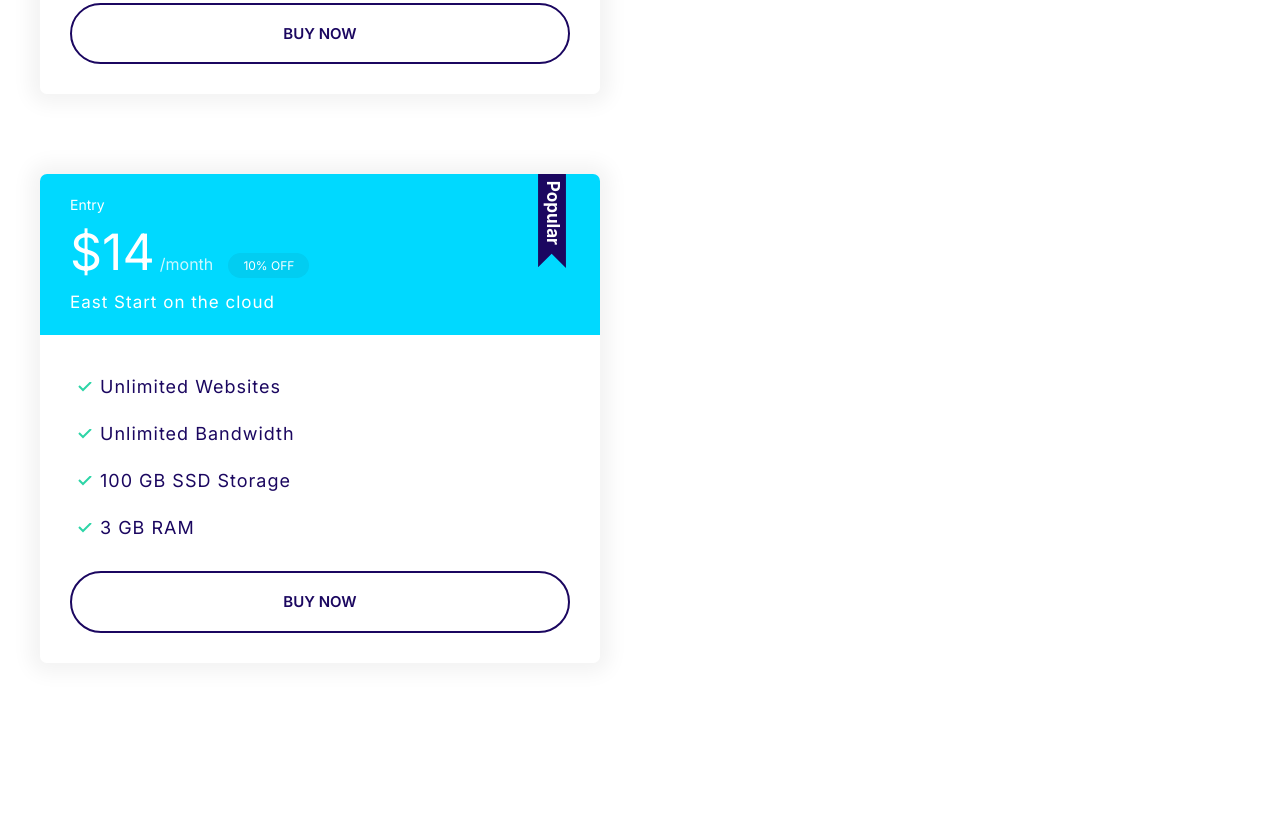
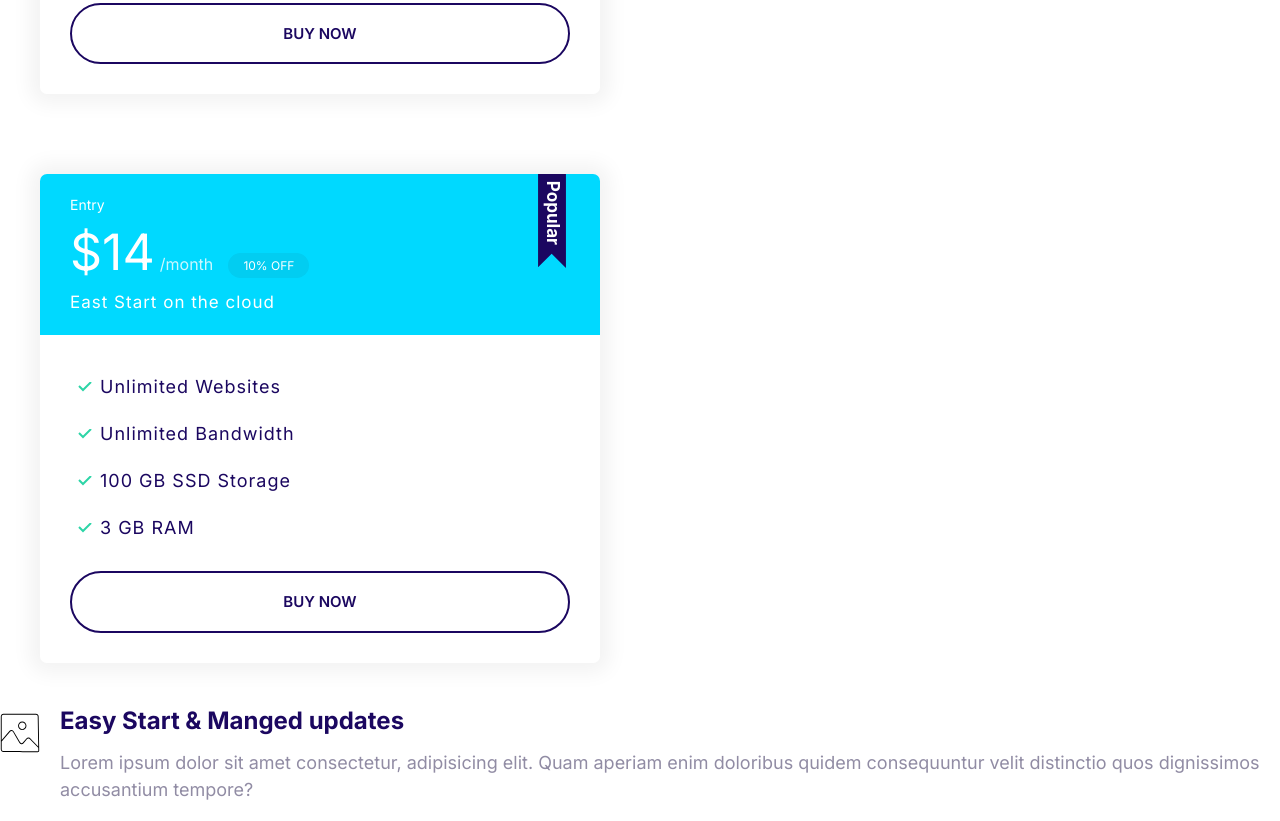
Before and after one commit to Harshanani007/Harshfy, a plain HTML site: page index.html in a window 1280 px wide. Shown: the part 1665-2486 px from the top of the page. Before the commit the page ends 2368 px from the top, so only its background shows below. Drawn offline with Linux system fonts and the light colour scheme.

Commit message:
media components.

```diff
--- a/css/styles.css
+++ b/css/styles.css
@@ -382,3 +382,20 @@ after two lines border and border-radius we get a weird layout so we remove bord
     font-size: 1.7rem;
   }
 }
+
+/*media*/
+.media {
+  display: flex;
+}
+
+.media__title {
+  margin-top: 0;
+}
+
+.media__body {
+  margin: 0 2rem;
+}
+
+.media__image {
+  margin-top: 1rem;
+}
--- a/index.html
+++ b/index.html
@@ -131,5 +131,21 @@
         </div>
       </div>
     </div>
+    <!--media objects icon after a heading and the description officially used in all social media -->
+    <div class="media">
+      <div class="media__image">
+        <svg class="icon">
+          <use xlink:href="images/sprite.svg#snap"></use>
+        </svg>
+      </div>
+      <div class="media__body">
+        <h3 class="media__title">Easy Start & Manged updates</h3>
+        <p>
+          Lorem ipsum dolor sit amet consectetur, adipisicing elit. Quam aperiam
+          enim doloribus quidem consequuntur velit distinctio quos dignissimos
+          accusantium tempore?
+        </p>
+      </div>
+    </div>
   </body>
 </html>
```
